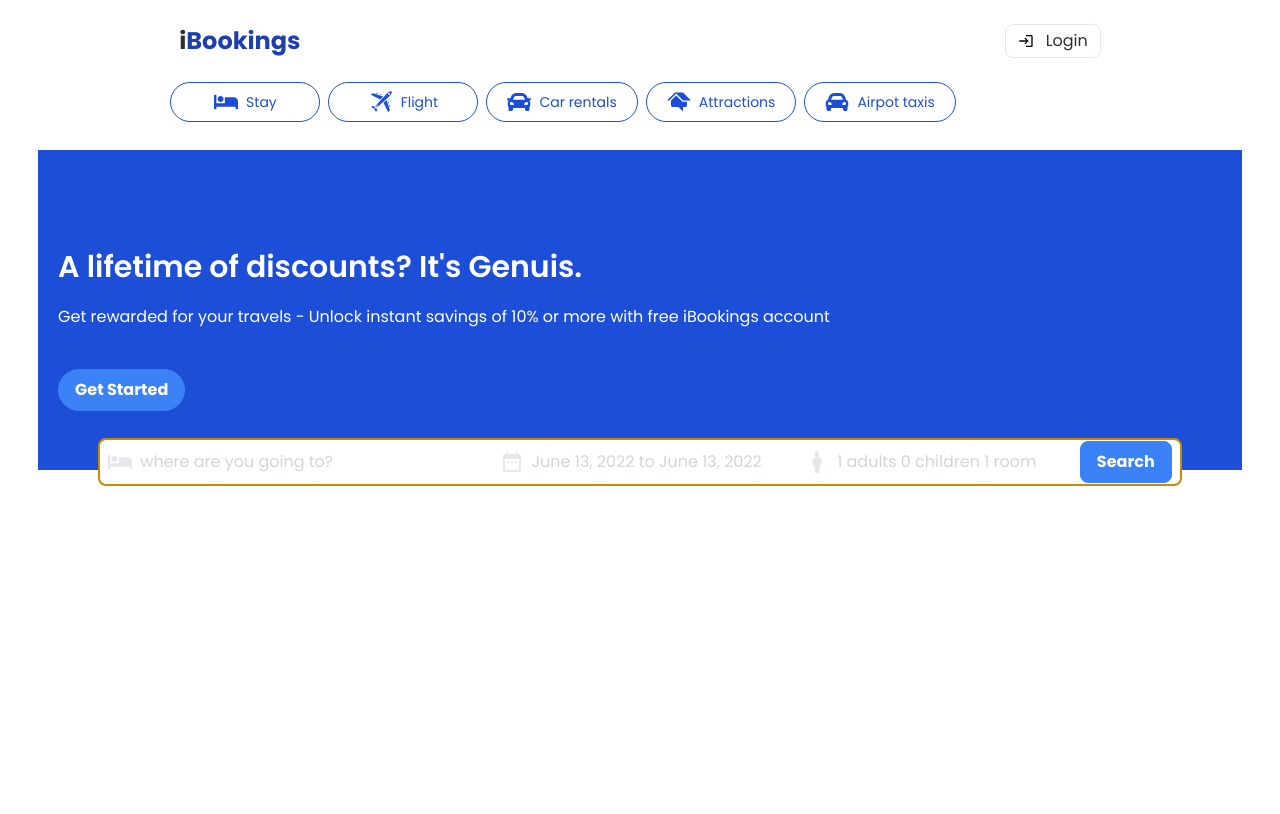
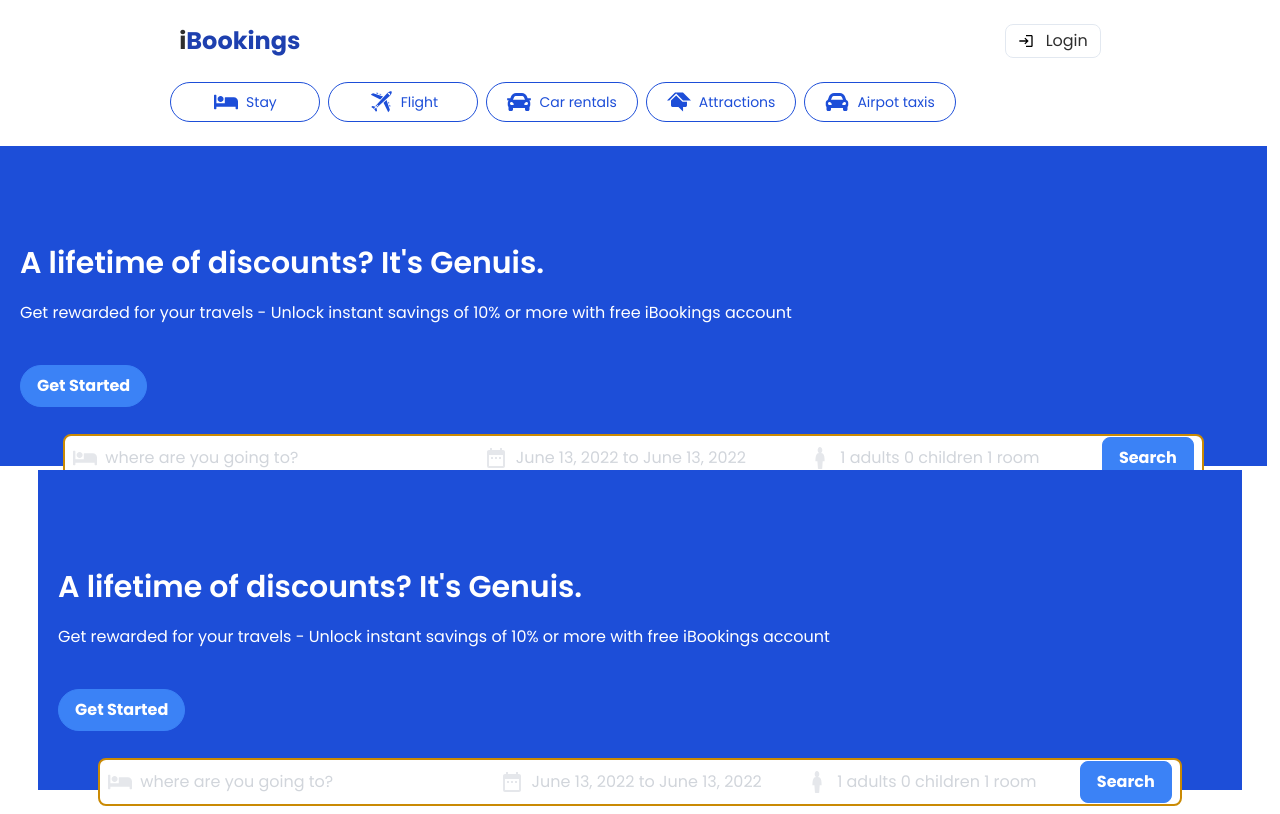
Before and after one commit to TinkerBobbleDev/ibookings, a React (Create React App) app: page / in a window 1280 px wide. Built offline with nearby package versions, Linux system fonts and the light colour scheme; a web font is replaced by a local one.

Commit message:
Update Root App

```diff
--- a/src/App.tsx
+++ b/src/App.tsx
@@ -4,7 +4,7 @@ import {Routes, Route} from 'react-router-dom';
 import { Home } from './pages';
 import { AnimatePresence } from "framer-motion";
 import { ToastContainer } from "react-toastify";
-import { Navbar } from './components';
+import { Navbar, Showcase } from './components';
 function App() {
   return (
     <AnimatePresence exitBeforeEnter>
@@ -12,6 +12,7 @@ function App() {
       <div className="w-screen h-auto min-h-[100vh] flex flex-col bg-primary overflow-x-hidden">
         {/* Navbar */}
         <Navbar />
+        <Showcase />
         <main className="-mt-2 md:-mt-5  px-3 md:px-8 md:py-6 py-4 w-full h-auto">
           {/* Routes */}
           <Routes>
```
